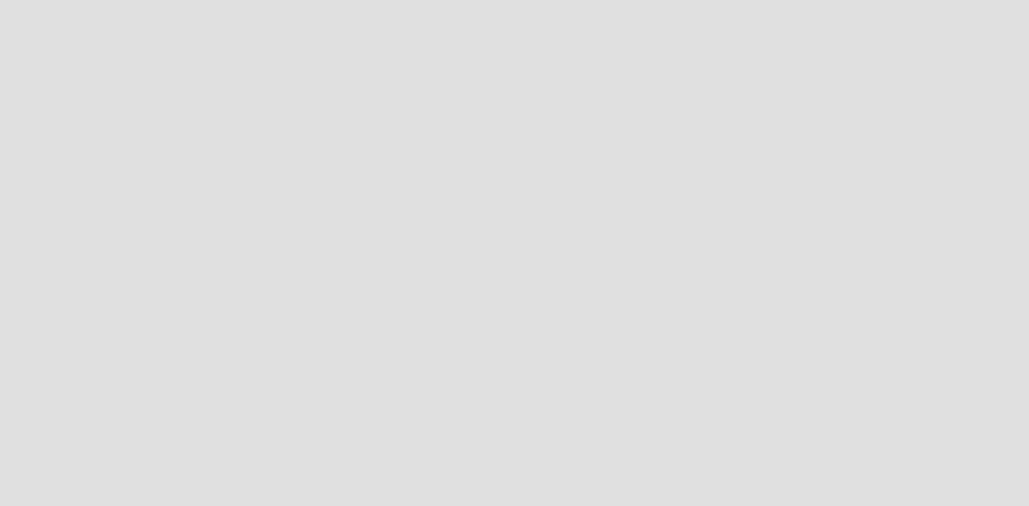
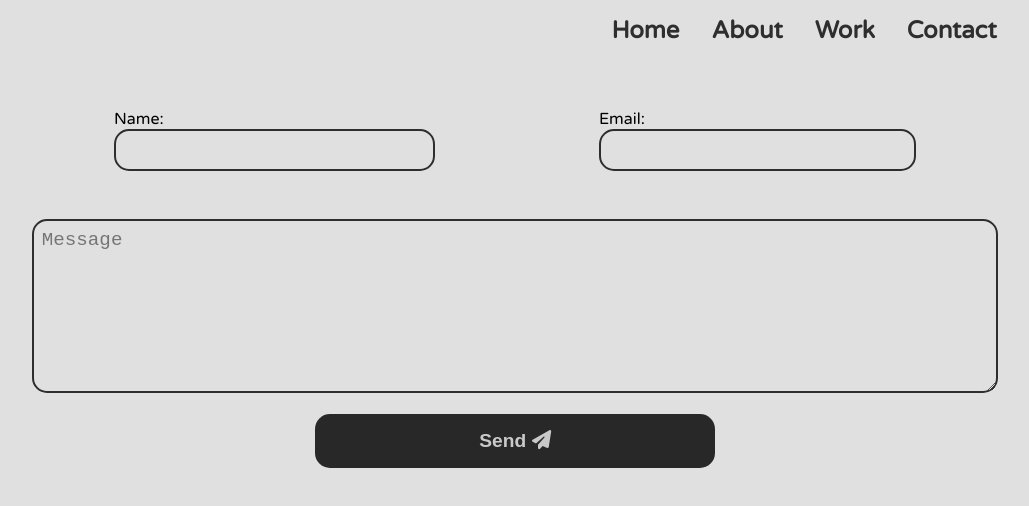
Before and after one commit to musaubrian/brian, a Vue app in the folder mysite_2/: page /contact in a window 1280 px wide. Before the commit this address had no page. Shown: the top 506 px of the page, without its empty margins (125-1154 px from the left). Built offline with nearby package versions, Linux system fonts and the light colour scheme.

Commit message:
add contact page with netlify

```diff
--- a/mysite_2/src/components/NavBar.vue
+++ b/mysite_2/src/components/NavBar.vue
@@ -9,6 +9,9 @@
             </li>
             <li>
                 <RouterLink to="/projects" class="_link">Work</RouterLink>
+            </li>
+            <li>
+                <RouterLink to="/contact" class="_link">Contact</RouterLink>
             </li>
         </ul>
     </nav>
@@ -55,7 +58,7 @@
 
     li ._link:hover {
         transition: 400ms;
-        font-size: 1.6rem;
+        color: var(--color-text-white-mute);
     }
     @media screen and (max-width: 580px) {
 
--- a/mysite_2/src/router/index.js
+++ b/mysite_2/src/router/index.js
@@ -23,6 +23,11 @@ const router = createRouter({
       component: () => import('../views/ProjectsView.vue')
     },
     {
+      path: '/contact',
+      name: 'contact',
+      component: () => import('../views/ContactView.vue')
+    },
+    {
      path: '/github',
      beforeEnter() {location.href = 'http://github.com/musaubrian'}
     },
--- /dev/null
+++ b/mysite_2/src/views/ContactView.vue
@@ -0,0 +1,113 @@
+<template>
+    <NavBar1 />
+    <div class="form-container">
+        <form name="contact" method="post" data-netlify="true" data-netlify-honeypot="true">
+            <div class="top">
+
+                <label>Name: <input type="text" name="name" required/></label>
+
+                <label>Email: <input type="email" name="email" required /></label>
+
+            </div>
+            <div class="textarea">
+                <textarea placeholder="Message" rows="7"></textarea>
+            </div>
+            <button type="submit">
+                Send
+                <font-awesome-icon icon="fa-solid fa-paper-plane" />
+            </button>
+
+        </form>
+    </div>
+</template>
+<style scoped>
+
+
+
+    .form-container {
+        display: flex;
+        justify-content: center;
+        align-content: center;
+        width: 100%;
+        padding: 1rem;
+    }
+    .form-container form {
+        width: 80%;
+        margin: auto;
+        display: flex;
+        flex-direction: column;
+        justify-content: space-between;
+        align-content: space-between;
+    }
+    .top {
+        display: flex;
+        flex-direction: row;
+        justify-content: space-around;
+        align-content: center;
+        padding: 1rem;
+    }
+    .top label {
+        padding: 1rem;
+    }
+    .top input{
+        font-size: 1.2rem;
+        border: 2px solid var(
+            --color-text-black
+        );
+        background-color: transparent;
+        padding: 0.5rem;
+        border-radius: 15px;
+        text-align: center;
+        width: 100%;
+    }
+    .textarea {
+        padding: 1rem;
+    }
+    .textarea textarea {
+        padding: 0.5rem;
+        border: 2px solid var(--color-text-black);
+        border-radius: 15px;
+        width: 100%;
+        margin: auto;
+        background: transparent;
+        font-size: 1.2rem;
+    }
+    button {
+        width: 40%;
+        margin: auto;
+        font-size: 1.2rem;
+        font-weight: 650;
+        padding: 1rem;
+        border-radius: 15px;
+        border: none;
+        color: var(--color-text-white);
+        background-color: var(--color-backround-black);
+    }
+    button:hover {
+        background-color: transparent;
+        border: 2px solid var(--color-text-black);
+        color: var(--color-text-black);
+    }
+
+    @media screen and (max-width: 790px){
+        .form-container form {
+            width: 100%;
+        }
+        .top{
+            flex-direction: column;
+            justify-content: center;
+            align-content: center;
+        }
+        .top label {
+            padding: 0.5rem;
+        }
+        .top input,
+        .textarea textarea {
+            font-size: 1.1rem;
+            padding: 0.5rem;
+        }
+    }
+</style>
+<script setup>
+    import NavBar1 from '../components/NavBar.vue';
+</script>
```
